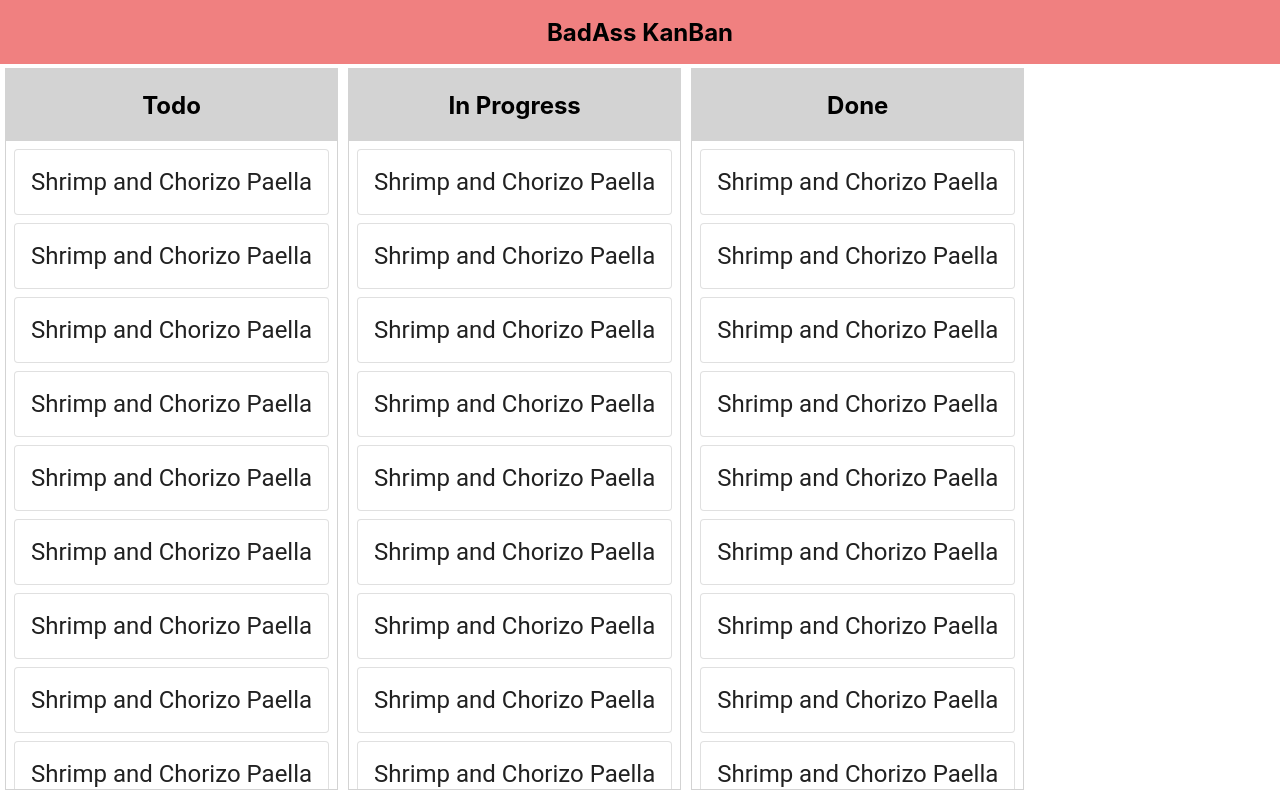
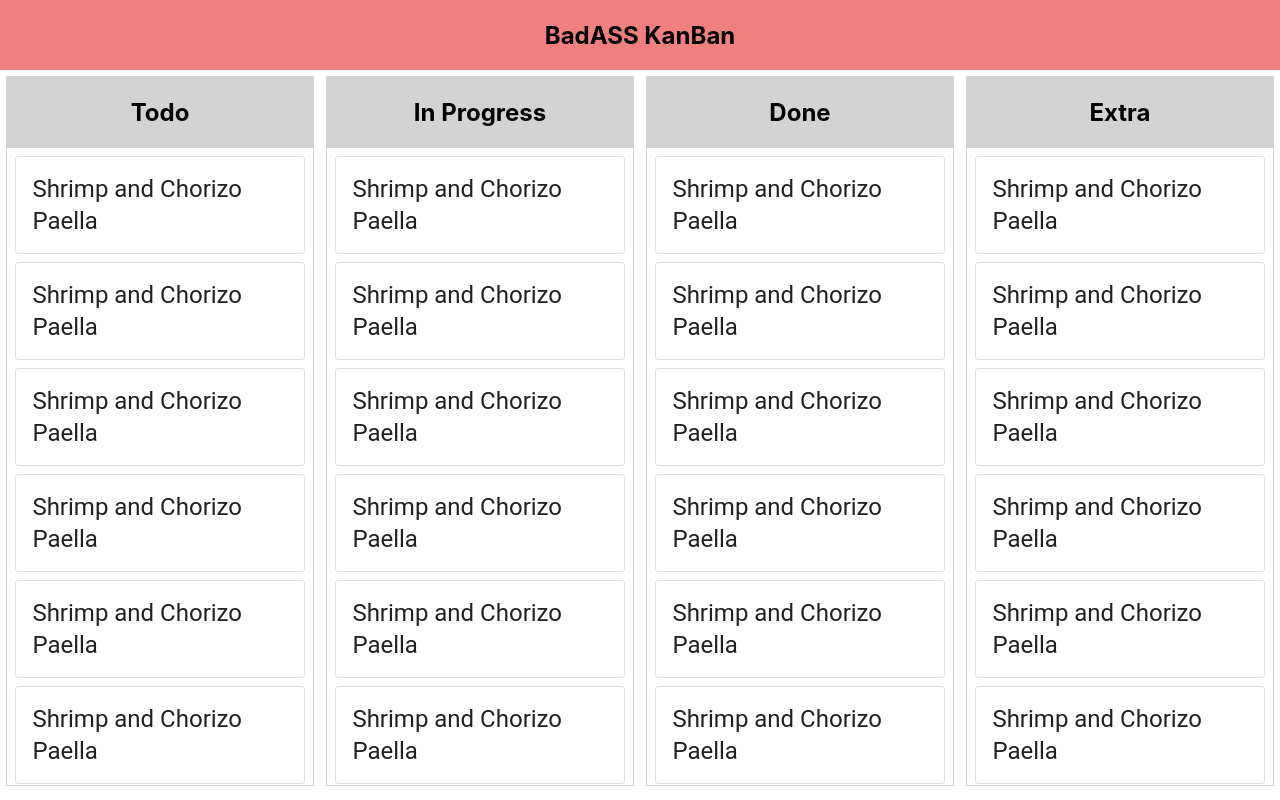
Before and after one commit to adam-botma/hackathon-badASS, a React (Create React App) app: page / in a window 1280 px wide. Built offline with nearby package versions, Linux system fonts and the light colour scheme.

Commit message:
Hoverable edit icons

```diff
--- a/src/App.css
+++ b/src/App.css
@@ -1,3 +1,32 @@
+header {
+  background-color: lightcoral;
+  display: flex;
+  align-items: center;
+  justify-content: center;
+  height: 70px;
+}
+
+.project-name,
+.column-name {
+  position: relative;
+  padding: 0 30px;
+}
+
+.edit-project-name,
+.edit-column-name {
+  position: absolute;
+  top: 20px;
+  right: 5px;
+  display: none;
+  height: 50%;
+  cursor: pointer;
+}
+
+.project-name:hover .edit-project-name,
+.column-name:hover .edit-column-name {
+  display: block;
+}
+
 .card {
   max-width: 345px;
   box-shadow: "0 0 5px rgba(0, 0, 0, 0.15)";
@@ -5,34 +34,33 @@
   margin: 0.5rem;
 }
 
+.card:hover {
+  cursor: pointer;
+}
+
 .column-container {
   display: flex;
+  height: calc(99vh - 70px);
 }
 .column {
   border: 1px solid lightgray;
   max-width: 355px;
-  height: 90vh;
-  margin: 0.5vh 5px;
+  height: 98%;
+  margin: 0.5%;
 }
 
 .column-contents {
   height: 90%;
   overflow: auto;
 }
-.column-title {
+
+.column-name-container {
   display: flex;
   justify-content: center;
   align-items: center;
   background-color: lightgrey;
   height: 10%;
-}
-
-header {
-  background-color: lightcoral;
-  display: flex;
-  align-items: center;
-  justify-content: center;
-  height: 8vh;
+  padding: 0 30px;
 }
 
 .modal {
--- a/src/Components/Header.js
+++ b/src/Components/Header.js
@@ -1,9 +1,15 @@
 import React from "react";
+import EditIcon from "@material-ui/icons/Edit";
 
 export default function Header() {
   return (
     <header>
-      <h2>BadAss KanBan</h2>
+      <div className="project-name">
+        <h2>BadASS KanBan</h2>
+        <div className="edit-project-name">
+          <EditIcon />
+        </div>
+      </div>
     </header>
   );
 }
--- a/src/Components/KanbanBody.js
+++ b/src/Components/KanbanBody.js
@@ -5,14 +5,14 @@ export default class KanbanBody extends React.Component {
   constructor(props) {
     super(props);
     this.state = {
-      name: ["Todo", "In Progress", "Done"],
+      name: ["Todo", "In Progress", "Done", "Extra"],
     };
   }
 
   render() {
     const { name } = this.state;
     const columns = name.map((columnName, index) => {
-      return <KanbanColumn id="index" name={columnName} />;
+      return <KanbanColumn key={index} name={columnName} />;
     });
     return <div className="column-container">{columns}</div>;
   }
--- a/src/Components/KanbanColumn.js
+++ b/src/Components/KanbanColumn.js
@@ -1,31 +1,37 @@
 import React from "react";
 import CardModal from "./CardModal";
+import EditIcon from "@material-ui/icons/Edit";
 
 export default function KanbanColumn(props) {
   return (
     <div className="column">
-      <div className="column-title">
-        <h2>{props.name}</h2>
+      <div className="column-name-container">
+        <div className="column-name">
+          <h2>{props.name}</h2>
+          <div className="edit-column-name">
+            <EditIcon />
+          </div>
+        </div>
       </div>
       <div className="column-contents">
-        < CardModal />
-        < CardModal />
-        < CardModal />
-        < CardModal />
-        < CardModal />
-        < CardModal />
-        < CardModal />
-        < CardModal />
-        < CardModal />
-        < CardModal />
-        < CardModal />
-        < CardModal />
-        < CardModal />
-        < CardModal />
-        < CardModal />
-        < CardModal />
-        < CardModal />
-        < CardModal />
+        <CardModal />
+        <CardModal />
+        <CardModal />
+        <CardModal />
+        <CardModal />
+        <CardModal />
+        <CardModal />
+        <CardModal />
+        <CardModal />
+        <CardModal />
+        <CardModal />
+        <CardModal />
+        <CardModal />
+        <CardModal />
+        <CardModal />
+        <CardModal />
+        <CardModal />
+        <CardModal />
       </div>
     </div>
   );
```
